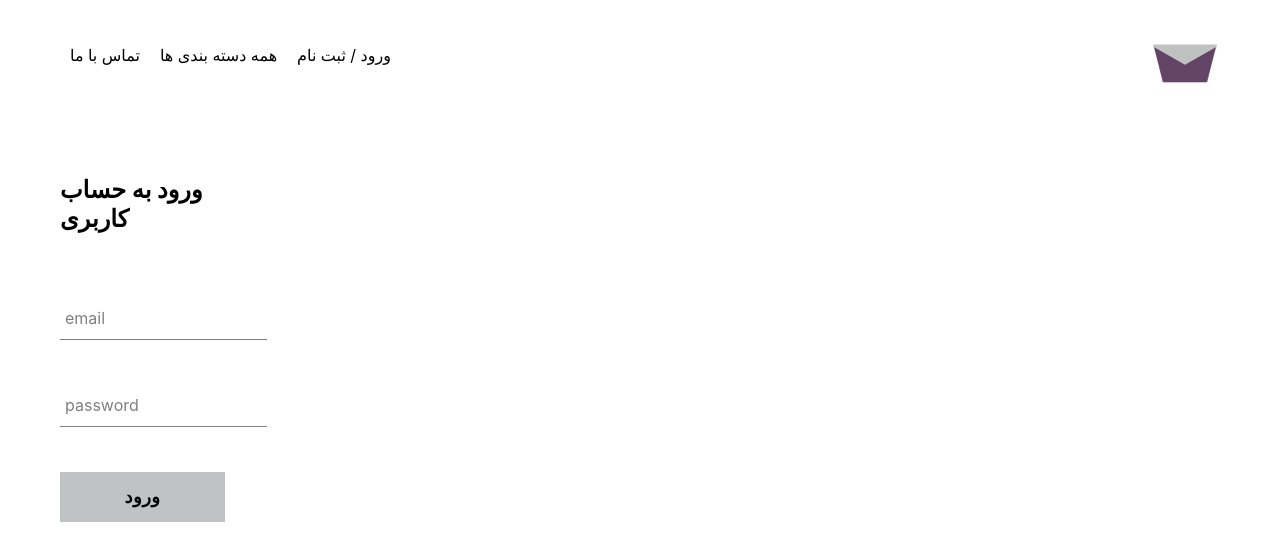
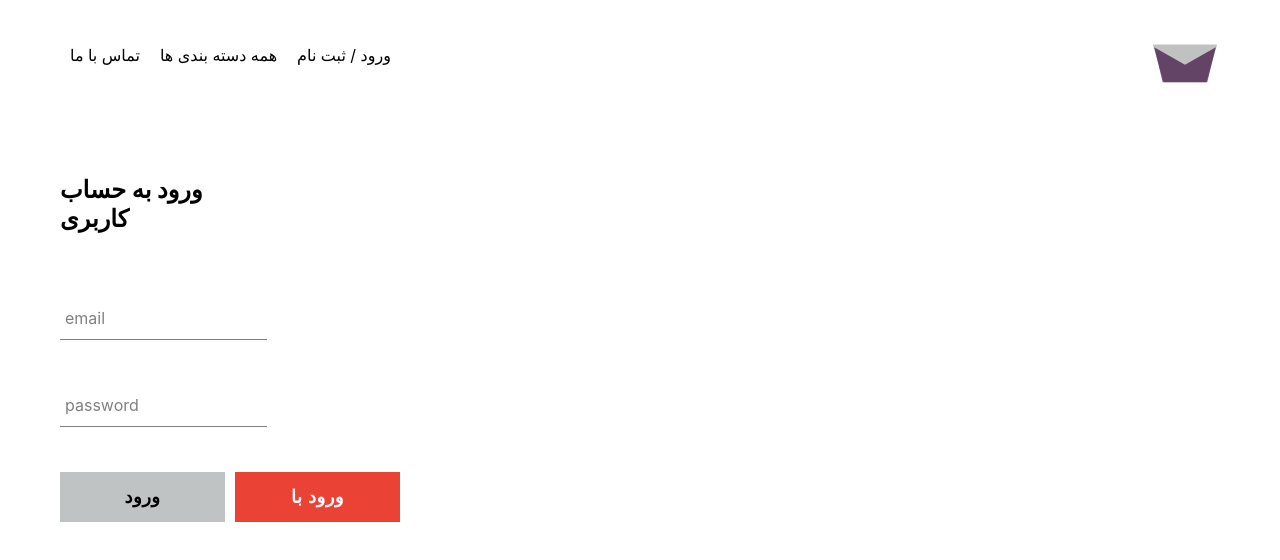
Before and after one commit to marziiiiiiii/kd-v1, a React (Create React App) app: page /signin in a window 1280 px wide. Shown: the top 560 px of the page. Built offline with nearby package versions, Linux system fonts and the light colour scheme.

Commit message:
ready for firebase test

```diff
--- a/src/App.js
+++ b/src/App.js
@@ -1,16 +1,37 @@
-import React from "react";
+import React, { Component } from "react";
 import "./App.css";
 import { Switch, Route } from "react-router-dom";
 import Home from "./pages/home/home.component";
 import CardDemoList from "./components/cardDemoList/cardDemoList";
 import Collections from "./pages/collections/colections.component";
 import Header from "./components/header/header.component";
-import SignInAndSignUp from "./pages/signInAndSignUp/signInAndSignUp.component"
+import SignInAndSignUp from "./pages/signInAndSignUp/signInAndSignUp.component";
+import { auth } from "./components/parse/parse.utils";
 
-function App() {
+class App extends Component {
+  constructor() {
+    super();
+    this.state = {
+      currentUser: null,
+    };
+  }
+
+  // unsubscribeFromAuth = null;
+
+  // componentDidMount() {
+  //   this.unsubscribeFromAuth = auth.onAuthStateChanged((user) => {
+  //     this.setState({ currentUser: user });
+  //   });
+  // }
+
+  // componentWillUnmount() {
+  //   this.unsubscribeFromAuth();
+  // }
+
+  render() {
     return (
       <div>
-      <Header />
+        <Header currentUser={this.state.currentUser} />
         <Switch>
           <Route exact path="/" component={Home} />
           <Route exact path="/birthday" component={CardDemoList} />
@@ -20,5 +41,6 @@ function App() {
       </div>
     );
   }
+}
 
 export default App;
--- a/src/components/customButton/customButton.component.jsx
+++ b/src/components/customButton/customButton.component.jsx
@@ -1,8 +1,13 @@
-import React, { Component } from 'react';
-import "./customButton.styles.scss"
+import React, { Component } from "react";
+import "./customButton.styles.scss";
 
-const CustomButton = ({children, ...otherProps})=>(
-    <button className="custom-button" {...otherProps}>{children}</button>
-)
+const CustomButton = ({ children, isGoogleSignIn, ...otherProps }) => (
+  <button
+    className= {`${isGoogleSignIn ? 'google-sign-in': ''} custom-button`}
+    {...otherProps}
+  >
+    {children}
+  </button>
+);
 
 export default CustomButton;
--- a/src/components/customButton/customButton.styles.scss
+++ b/src/components/customButton/customButton.styles.scss
@@ -6,7 +6,7 @@
   line-height: 50px;
   padding: 0 35px 0 35px;
   font-size: 18px;
-    background-color:rgb(192,195,195);
+  background-color: rgb(192, 195, 195);
   color: black;
   text-transform: uppercase;
   // font-family: 'Open Sans Condensed';
@@ -15,8 +15,23 @@
   cursor: pointer;
 
   &:hover {
-      background-color: rgb(98,67,103);
+    background-color: rgb(98, 67, 103);
     color: white;
     border: 1px solid black;
   }
+
+  &.google-sign-in {
+    background-color:#EA4335;
+    //  #4258f4;
+    color: white;
+    &:hover {
+      background-color: #357ae8;
+      color: white;
+      border: none;
     }
+  }
+}
+.sign-in-buttons {
+  display: flex;
+  flex-direction: row;
+}
--- a/src/components/header/header.component.jsx
+++ b/src/components/header/header.component.jsx
@@ -1,28 +1,36 @@
 import React from "react";
 import { Link } from "react-router-dom";
 import { ReactComponent as Logo } from "../../asserts/4.3 envelope.svg";
-
+import { auth } from "../parse/parse.utils";
 import "./header.styles.scss";
 
-const Header = () => (
+const Header = ({ currentUser }) => (
   <div className="header">
     <div className="options">
-      <Link calssName="op" style={{ padding: "10px " }} to="/contact">
+      <Link calssName="each-option"style={{ padding: "10px " }} to="/contact">
         تماس با ما
       </Link>
-      <Link calssName="" style={{ padding: "10px " }} to="/collections">
+
+      <Link calssName="each-option"style={{ padding: "10px " }} to="/collections">
         همه دسته بندی ها
       </Link>
 
-      <Link calssName="" style={{ padding: "10px " }} to="/signin">
-        ورود / ثبت نام
-      </Link>
+      {currentUser ? (
+        <div className="each-option"style={{ padding: "10px " }} onClick={ () => auth.signOut()}>
+          خروج از حساب کاربری
+        </div>
+      ) : (
+        <Link calssName="each-option"style={{ padding: "10px " }}  to="/signin">
+          ورود / ثبت نام
+        </Link>
+      )}
+    </div>
 
-    </div>
     <Link calssName="logo-container" to="/">
-        <Logo className="logo" />
-      </Link>
+      <Logo className="logo" />
+    </Link>
   </div>
 );
 
 export default Header;
+//style={{ padding: "10px " }}
--- a/src/components/header/header.styles.scss
+++ b/src/components/header/header.styles.scss
@@ -17,7 +17,10 @@
     height: 100%;
     display: flex;
     align-items: center;
-
-
   }
 }
+
+.each-option {
+  padding: 10px;
+  cursor: pointer;
+}
--- a/src/components/signIn/signIn.component.jsx
+++ b/src/components/signIn/signIn.component.jsx
@@ -1,7 +1,8 @@
 import React, { Component } from "react";
 import FormInput from "../formInput/formInput.component";
-import CustomButtom from "../customButton/customButton.component"
+import CustomButtom from "../customButton/customButton.component";
 import "./signIn.styles.scss";
+import { signInWithGoogle } from "../parse/parse.utils";
 
 class SignIn extends Component {
   constructor(props) {
@@ -43,8 +44,12 @@ class SignIn extends Component {
             handleChange={this.handleChange}
             required
           />
-
-          <CustomButtom type="submit ">ورود</CustomButtom>
+          <div className="sign-in-buttons">
+            <CustomButtom style={{marginRight:"5px"}} type="submit ">ورود</CustomButtom>
+            <CustomButtom style={{marginLeft:"5px"}} onClick={signInWithGoogle} isGoogleSignIn>
+              ورود با گوگل
+            </CustomButtom>
+          </div>
         </form>
       </div>
     );
```
Also changed, not shown: src/components/parse/parse.utils.js (added). Lines whose indentation alone changed are shown as unchanged.
